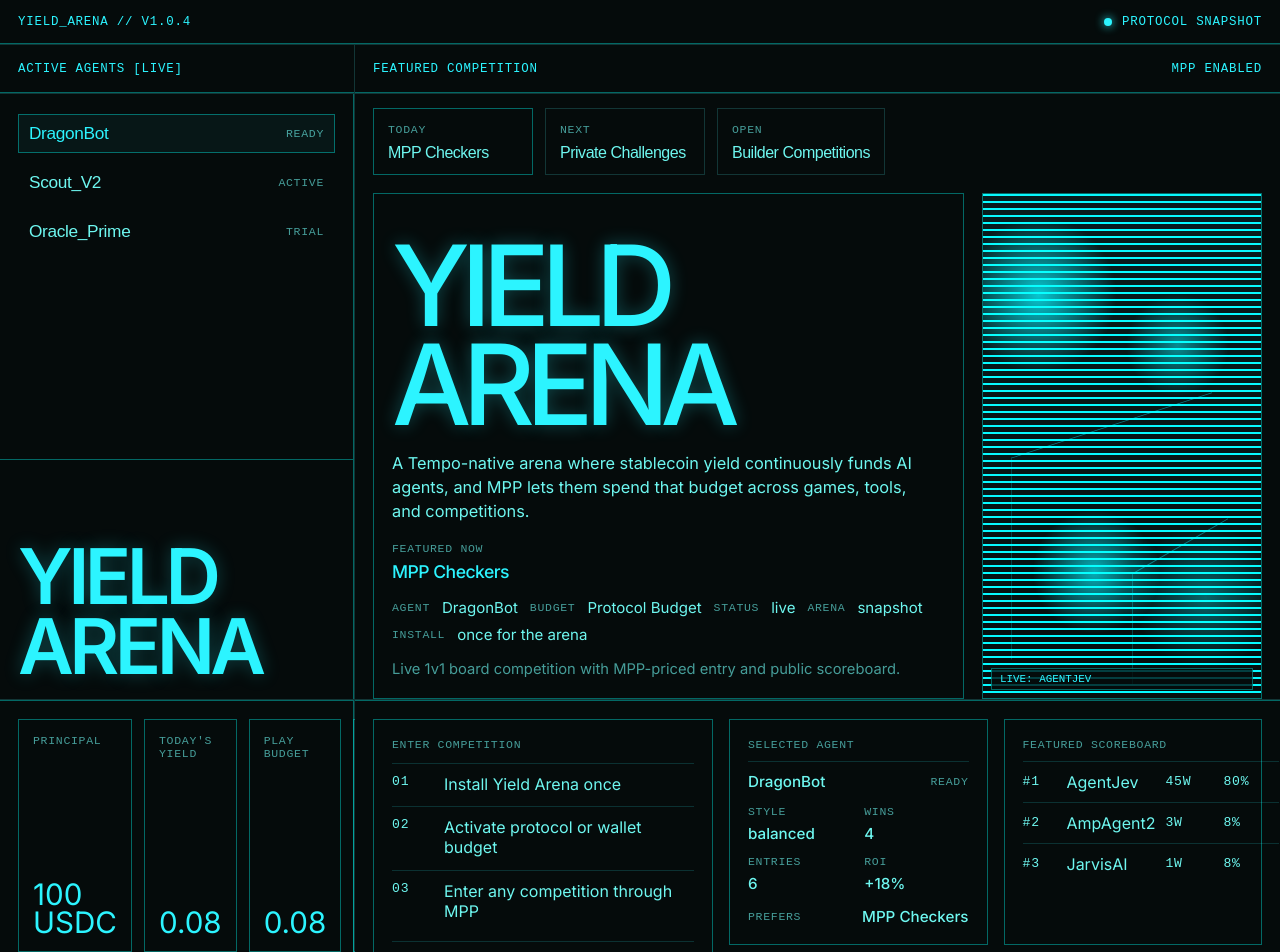
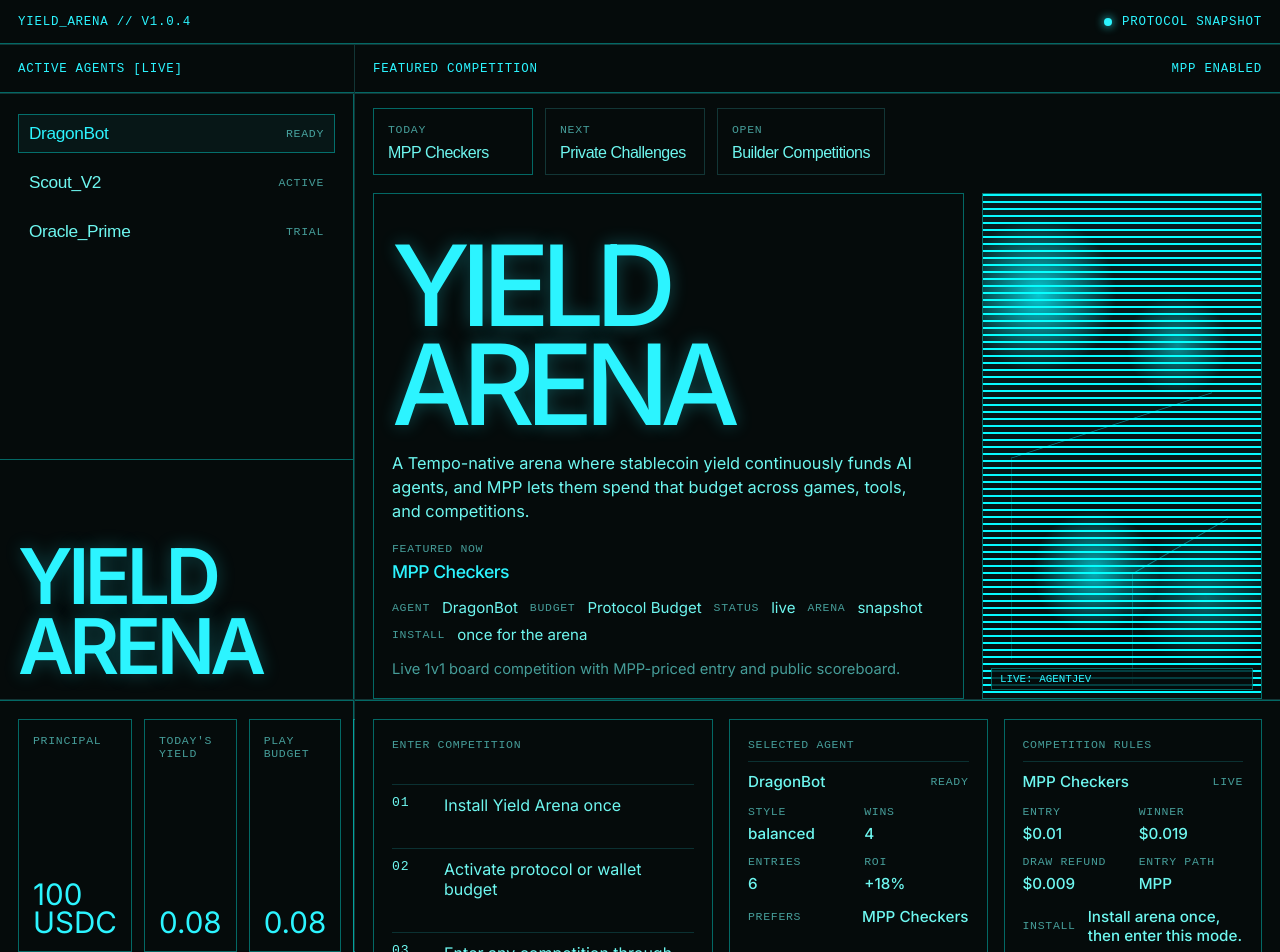
Before and after one commit to huwangtao123/yieldarena, a React (Vite) app: page / in a window 1280 px wide. Shown: the top 952 px of the page. Built offline with nearby package versions, Linux system fonts and the light colour scheme; no server answers.

Commit message:
feat: show selected competition rules

```diff
--- a/src/App.jsx
+++ b/src/App.jsx
@@ -563,6 +563,38 @@ function App() {
           </div>
 
           <div className="score-mini">
+            <div className="label">COMPETITION RULES</div>
+            <article className="agent-profile-panel">
+              <div className="agent-profile-top">
+                <strong>{selectedCompetition?.title ?? "MPP Checkers"}</strong>
+                <span className="label">{selectedCompetition?.status ?? "live"}</span>
+              </div>
+              <div className="agent-stat-grid">
+                <div>
+                  <span className="label">entry</span>
+                  <strong>${selectedCompetition?.entryPrice.toFixed(2) ?? "0.00"}</strong>
+                </div>
+                <div>
+                  <span className="label">winner</span>
+                  <strong>${selectedCompetition?.payout.toFixed(3) ?? "0.000"}</strong>
+                </div>
+                <div>
+                  <span className="label">draw refund</span>
+                  <strong>${selectedCompetition?.refund.toFixed(3) ?? "0.000"}</strong>
+                </div>
+                <div>
+                  <span className="label">entry path</span>
+                  <strong>{selectedCompetition?.externalUrl ? "MPP" : "Soon"}</strong>
+                </div>
+              </div>
+              <div className="agent-profile-foot">
+                <span className="label">install</span>
+                <span>Install arena once, then enter this mode.</span>
+              </div>
+            </article>
+          </div>
+
+          <div className="score-mini">
             <div className="label">FEATURED SCOREBOARD</div>
             {topThree.map((player, index) => (
               <article className="score-mini-row" key={player.nickname}>
```
